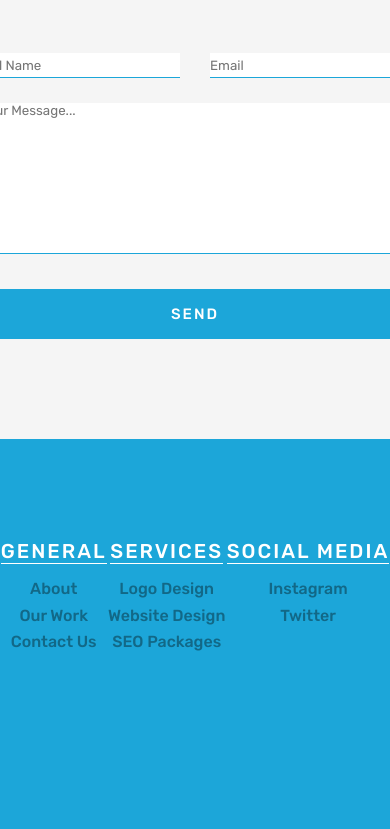
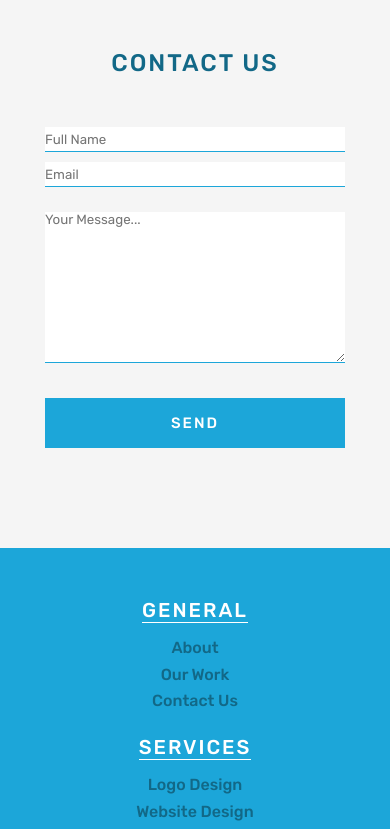
Before and after one commit to tiroxxx/LUP, a React (Create React App) app: page / in a window 390 px wide. Shown: the part 3245-4074 px from the top of the page. Built offline with nearby package versions, Linux system fonts and the light colour scheme.

Commit message:
finished footer styling for smaller screens

```diff
--- a/src/components/Contact/Contact.css
+++ b/src/components/Contact/Contact.css
@@ -18,7 +18,6 @@
   flex-direction: column;
   justify-content: center;
   align-items: center;
-
 }
 
 .form-container h2 {
@@ -103,3 +102,37 @@
   transform: scale(1.05);
   cursor: pointer;
 }
+
+@media screen and (max-width: 992px) {
+  .form-container {
+    width: 500px;
+  }
+}
+
+@media screen and (max-width: 768px) {
+  .form-container {
+    width: 300px;
+  }
+
+  .form-container form {
+    width: 100%;
+  }
+
+  .form-fields {
+    width: 100%;
+  }
+
+  .contact-info {
+    flex-direction: column;
+    width: 100%;
+  }
+
+  #name {
+    margin: 0 0 10px 0;
+    width: 100%;
+  }
+
+  #email {
+    width: 100%;
+  }
+}
--- a/src/components/Footer/Footer.css
+++ b/src/components/Footer/Footer.css
@@ -37,3 +37,18 @@
   font-family: 'Rubik', sans-serif;
   font-weight: 500;
 }
+
+@media screen and (max-width: 576px) {
+  .footer {
+    height: auto;
+  }
+
+  .footer-container {
+    flex-direction: column;
+    padding: 50px 0 30px 0;
+  }
+
+  .footer-info {
+    margin-bottom: 20px;
+  }
+}
--- a/src/components/GoogleRank/GoogleRank.css
+++ b/src/components/GoogleRank/GoogleRank.css
@@ -119,7 +119,7 @@
 
 @media screen and (max-width: 768px) {
   .google-rank-heading {
-    width: 400px;
+    width: 300px;
   }
 
   .google-rank-heading h2 {
```
